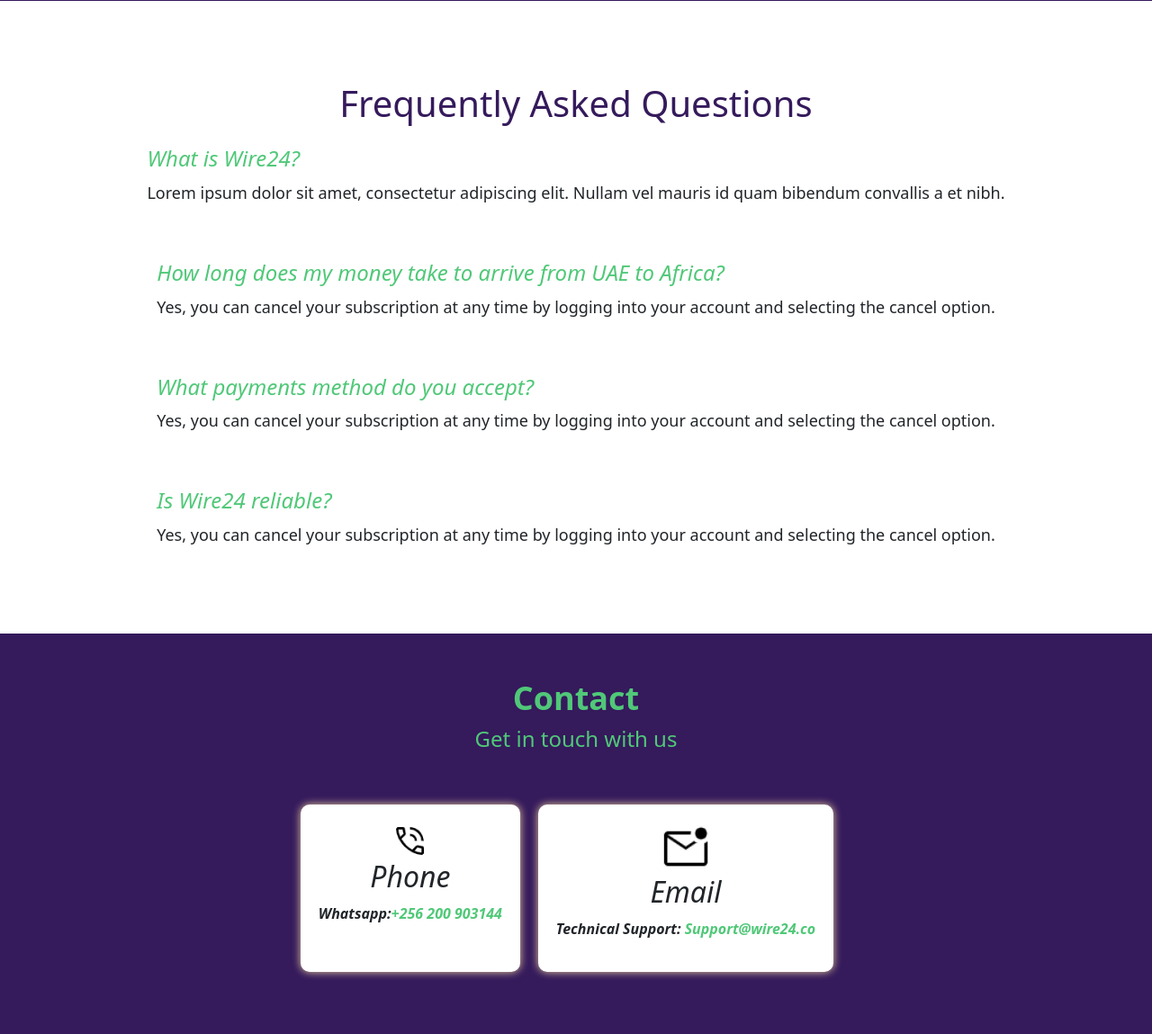
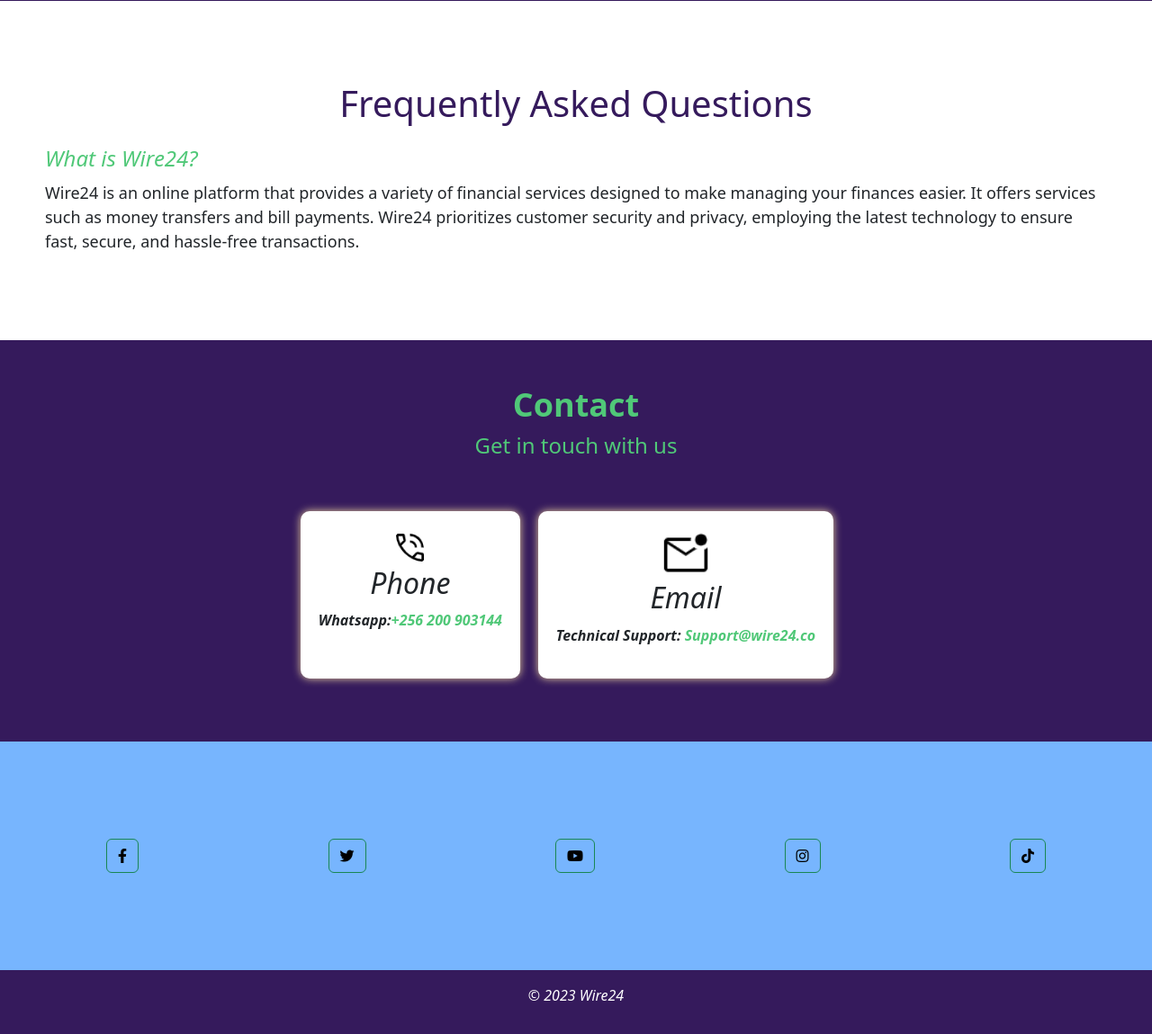
Before and after one commit to MugishaEmmanuel/Wire, a Django app: page / in a window 1280 px wide. Shown: the part 1852-3001 px from the top of the page at 90% size. After the commit the page ends 2964 px from the top, so only its background shows below. Run offline with Django 4.2, Linux system fonts and the light colour scheme; some libraries are stand-ins or nearby versions.

Commit message:
lastcommit

```diff
--- a/Wire/urls.py
+++ b/Wire/urls.py
@@ -21,8 +21,9 @@
 
 
 urlpatterns = [
-    path("admin/", admin.site.urls),
+    #path("admin/", admin.site.urls),
     path("", include('official.urls')),
+
 ]
 
 handler404 = 'official.views.error_404'
--- a/official/templates/404.html
+++ b/official/templates/404.html
@@ -9,8 +9,8 @@
         <div class="services-box">
             <div class="box">
                 <img src="{% static 'images/logo.png' %}" width="40%" class="img">
-                <h1 style="color: white;"><b>404!!!</b></h1>
-             <h2 >Ooops! Wire24 is not currently available for Aliens. </h2>
+                <h1><b>404!!!</b></h1>
+             <h2>Ooops! Wire24 is not currently available for Aliens. </h2>
             </div>
         </div>
         <style>
--- a/official/templates/official/home.html
+++ b/official/templates/official/home.html
@@ -61,7 +61,7 @@
               <h2 style=" margin-left: 60px; color: white;"><strong>Financial Services</strong></h2>
               <p style=" color: gainsboro; margin-top: 40px;">Experience quick and effortless money transfers across the Globe.</p>
               <p style=" color: gainsboro;">Take advantage of our free transfers and benefit from the most competitive cross-border rates available.</p>
-              <a>
+              <a href="https://play.google.com/store/apps/details?id=com.wire24.android" target="_blank" style="color: #351a5c;">
                 <button style="margin-top: 40px;" class="ton">
                   <span>Download</span>
                 </button>
@@ -131,20 +131,9 @@
             <h1 style="font-style: normal;">Frequently Asked Questions</h1>
             <div class="faq">
               <h3>What is Wire24?</h3>
-              <p style="font-size: 18px; font-style: normal;">Lorem ipsum dolor sit amet, consectetur adipiscing elit. Nullam vel mauris id quam bibendum convallis a et nibh.</p>
+              <p style="font-size: 18px; font-style: normal;">Wire24 is an online platform that provides a variety of financial services designed to make managing your finances easier. It offers services such as money transfers and bill payments. Wire24 prioritizes customer security and privacy, employing the latest technology to ensure fast, secure, and hassle-free transactions.</p>
             </div>
-            <div class="faq">
-              <h3>How long does my money take to arrive from UAE to Africa?</h3>
-              <p style="font-size: 18px; font-style: normal;">Yes, you can cancel your subscription at any time by logging into your account and selecting the cancel option.</p>
-            </div>
-            <div class="faq">
-              <h3>What payments method do you accept?</h3>
-              <p style="font-size: 18px; font-style: normal;">Yes, you can cancel your subscription at any time by logging into your account and selecting the cancel option.</p>
-            </div>
-            <div class="faq">
-              <h3>Is Wire24 reliable?</h3>
-              <p style="font-size: 18px; font-style: normal;">Yes, you can cancel your subscription at any time by logging into your account and selecting the cancel option.</p>
-            </div>
+
           </section>
 
           <div class="services" id="contact" style="margin-top: 0px; background-color: #351a5c;">
```
Also changed, not shown: Wire/settings.py (+4 -8 lines).
